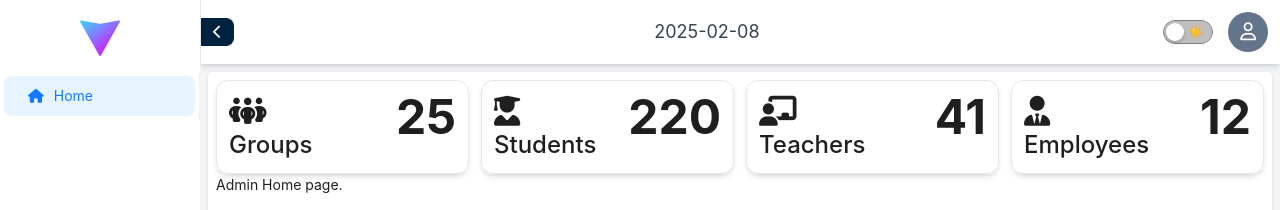
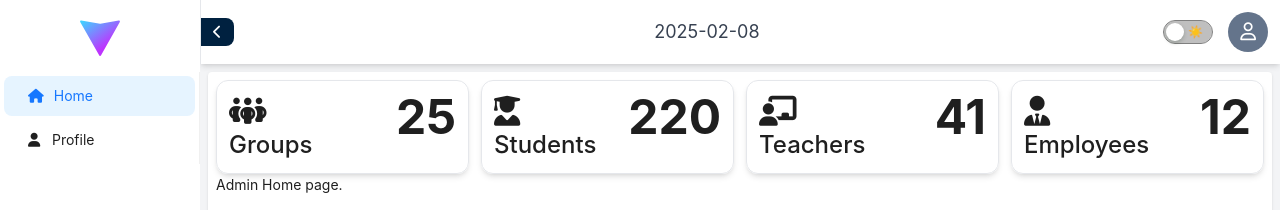
Before and after one commit to Abdulloh-Mamanazirov/educational-crm, a React (Vite) app: page /admin/dashboard in a window 1280 px wide. Shown: the top 210 px of the page. Built offline with nearby package versions, Linux system fonts and the light colour scheme; sample sign-in values are in the browser's storage.

Commit message:
add pages to the routes

```diff
--- a/src/pages/admin/adminRoutes.jsx
+++ b/src/pages/admin/adminRoutes.jsx
@@ -1,4 +1,5 @@
 import AdminDashboard from "./home";
+import AdminProfile from "./profile";
 
 export const adminRoutes = [
   {
@@ -19,4 +20,13 @@ export const adminRoutes = [
   //     showInMenu: true,
   //     roles: ["admin"],
   //   },
+  {
+    id: 402,
+    path: "/admin/profile",
+    element: <AdminProfile />,
+    label: "Profile",
+    icon: <span className="fa-solid fa-user" />,
+    showInMenu: true,
+    roles: ["admin"],
+  },
 ];
```
